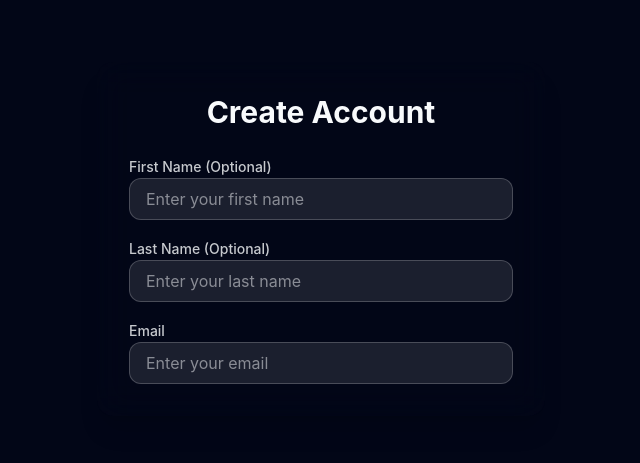
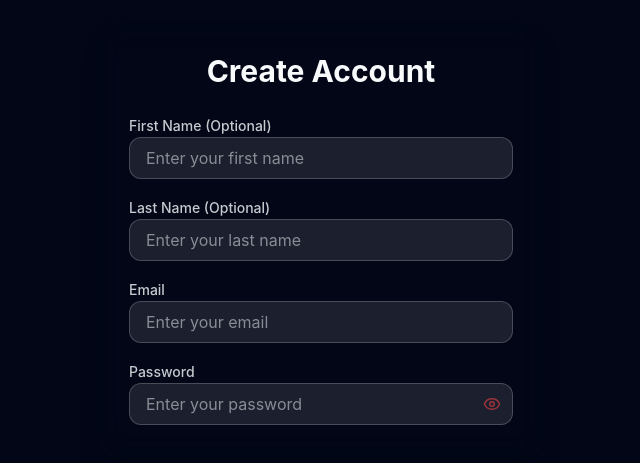
Before and after one commit to DavFilsDev/zenithAI_react-typescript-frontend, a React (Vite) app: page /register in a window 1280 px wide. Shown: the part 161-624 px from the top of the page, without its empty margins (319-959 px from the left). Built offline with nearby package versions, Linux system fonts and the light colour scheme; no server answers.

Commit message:
feat(auth-register): add password field with visibility toggle and validation

```diff
--- a/src/pages/Register.tsx
+++ b/src/pages/Register.tsx
@@ -82,7 +82,17 @@ export const Register = () => {
             error={errors.email?.message}
           />
 
-          {/* Other fields (password, confirmPassword) will be added in next steps */}
+          <Input
+            label="Password"
+            type="password"
+            placeholder="Enter your password"
+            registration={register('password', {
+              required: 'Password is required',
+              minLength: { value: 6, message: 'Password must be at least 6 characters' },
+            })}
+            error={errors.password?.message}
+          />
+          {/* Other fields (confirmPassword) will be added in next steps */}
         </form>
       </div>
     </div>
```
